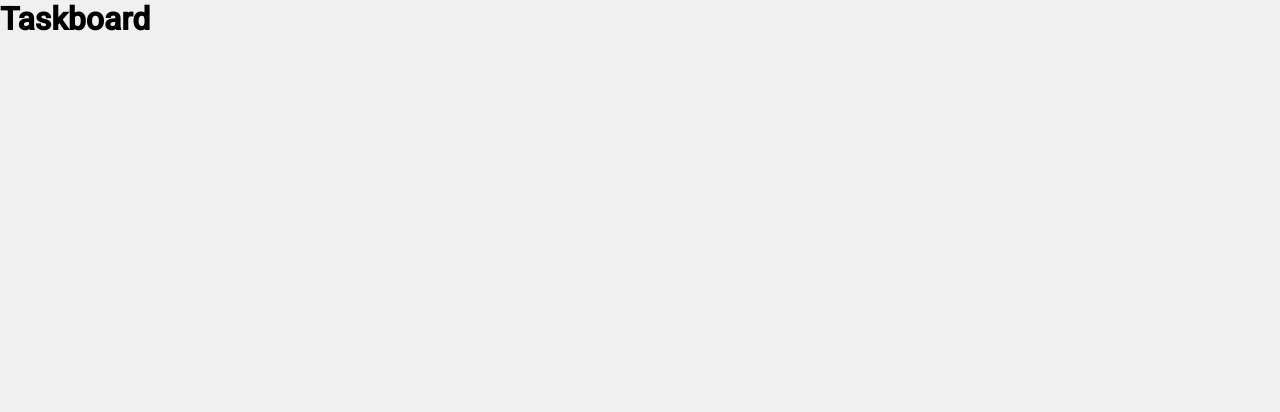
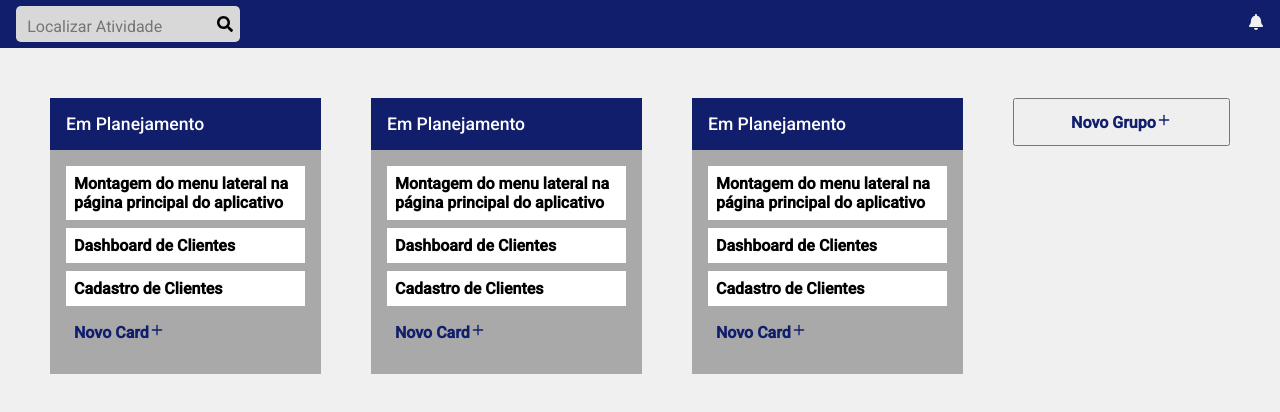
Before and after one commit to matheusmarks/taskboard-frontend, a React (Create React App) app: page / in a window 1280 px wide. Shown: the top 412 px of the page. Built offline with nearby package versions, Linux system fonts and the light colour scheme.

Commit message:
feat: UI components updated

```diff
--- a/src/App.tsx
+++ b/src/App.tsx
@@ -1,9 +1,13 @@
 import React from 'react';
+import { Header } from './components/Header';
+import { Board } from './components/Board';
+import './global.css';
 
 const App: React.FC = () => {
   return (
     <>
-      <h1>Taskboard</h1>
+      <Header />
+      <Board />
     </>
   );
 };
--- /dev/null
+++ b/src/components/Board/index.tsx
@@ -0,0 +1,20 @@
+import React from 'react';
+import { FiPlus } from 'react-icons/fi';
+import { TaskGroup } from '../TaskGroup';
+import { BoardContainer } from './styles';
+
+export const Board: React.FC = () => {
+  return (
+    <BoardContainer>
+      <TaskGroup />
+      <TaskGroup />
+      <TaskGroup />
+      <button type="button" className="createNewTaskGroup">
+        <span>
+          Novo Grupo
+          <FiPlus className="fi-plus" />
+        </span>
+      </button>
+    </BoardContainer>
+  );
+};
--- /dev/null
+++ b/src/components/Board/styles.ts
@@ -0,0 +1,20 @@
+import styled from 'styled-components';
+
+export const BoardContainer = styled.div`
+  width: 100%;
+  height: 93vh;
+  display: flex;
+  padding: 3.125rem;
+  overflow: scroll;
+
+  button {
+    height: fit-content;
+  }
+
+  .createNewTaskGroup {
+    width: 25%;
+    height: 3rem;
+    color: var(--dark-blue);
+    font-weight: bold;
+  }
+`;
--- /dev/null
+++ b/src/components/Header/index.tsx
@@ -0,0 +1,21 @@
+import React from 'react';
+import { FaBell, FaSearch } from 'react-icons/fa';
+import { Container } from './styles';
+
+export const Header: React.FC = () => {
+  return (
+    <Container>
+      <div className="searchInput">
+        <input type="text" placeholder="Localizar Atividade" />
+
+        <a href="/">
+          <FaSearch color="#000" />
+        </a>
+      </div>
+
+      <a href="/">
+        <FaBell color="#f0f0f1" />
+      </a>
+    </Container>
+  );
+};
--- /dev/null
+++ b/src/components/Header/styles.ts
@@ -0,0 +1,28 @@
+import styled from 'styled-components';
+import { shade } from 'polished';
+
+export const Container = styled.div`
+  width: 100%;
+  height: 3rem;
+  background: var(--dark-blue);
+  display: flex;
+  align-items: center;
+  justify-content: space-between;
+  padding: 1rem;
+
+  input {
+    border: none;
+    padding: 0.4rem;
+    font-size: 1rem;
+    background: ${shade(0.1, '#f0f0f1')};
+    color: var(--gray);
+  }
+
+  .searchInput {
+    width: 14rem;
+    height: 2.3rem;
+    border-radius: 0.3rem;
+    padding: 0.3rem;
+    background: ${shade(0.1, '#f0f0f1')};
+  }
+`;
--- /dev/null
+++ b/src/components/Task/index.tsx
@@ -0,0 +1,26 @@
+import React from 'react';
+import { FiPlus } from 'react-icons/fi';
+import { Content } from './styles';
+
+export const Task: React.FC = () => {
+  return (
+    <Content>
+      <button type="button">
+        <p>Montagem do menu lateral na página principal do aplicativo</p>
+      </button>
+      <button type="button">
+        <p>Dashboard de Clientes</p>
+      </button>
+      <button type="button">
+        <p>Cadastro de Clientes</p>
+      </button>
+
+      <button type="button" className="createNewCard">
+        <span>
+          Novo Card
+          <FiPlus />
+        </span>
+      </button>
+    </Content>
+  );
+};
--- /dev/null
+++ b/src/components/Task/styles.ts
@@ -0,0 +1,22 @@
+import styled from 'styled-components';
+
+export const Content = styled.main`
+  display: flex;
+  flex-direction: column;
+  max-width: 370px;
+  padding: 1rem;
+
+  button {
+    border: none;
+    background: var(--text-white);
+    text-align: left;
+    margin-bottom: 0.5rem;
+    font-weight: bold;
+    padding: 0.5rem;
+  }
+
+  .createNewCard {
+    background: none;
+    color: var(--dark-blue);
+  }
+`;
--- /dev/null
+++ b/src/components/TaskGroup/index.tsx
@@ -0,0 +1,14 @@
+import React from 'react';
+import { Task } from '../Task';
+import { BoardContent } from './styles';
+
+export const TaskGroup: React.FC = () => {
+  return (
+    <BoardContent>
+      <header className="taskGroupTitle">
+        <span className="spanTaskGroupTitle">Em Planejamento</span>
+      </header>
+      <Task />
+    </BoardContent>
+  );
+};
--- /dev/null
+++ b/src/components/TaskGroup/styles.ts
@@ -0,0 +1,24 @@
+import styled from 'styled-components';
+
+export const BoardContent = styled.div`
+  width: auto;
+  height: fit-content;
+  background-color: var(--medium-gray);
+
+  div > & {
+    margin-right: 3.125rem;
+  }
+
+  header {
+    width: 100%;
+    max-width: 370px;
+    background-color: var(--dark-blue);
+    padding: 1rem;
+
+    span {
+      color: var(--text-white);
+      font-weight: 500;
+      font-size: 1.1rem;
+    }
+  }
+`;
--- a/src/global.css
+++ b/src/global.css
@@ -7,7 +7,9 @@
 
 :root {
   --light-gray: #f0f0f1;
-    --dark-blue: #483D8B;
+  --gray: #616161;
+  --medium-gray: #a9a9a9;
+  --dark-blue: #111e6c;
   --text-black: #1f2729;
   --text-white: #fff;
 }
```
Also changed, not shown: package.json (+4 -4 lines), 1 other file (tests, documents, lock files or other folders). Lines whose indentation alone changed are shown as unchanged.
